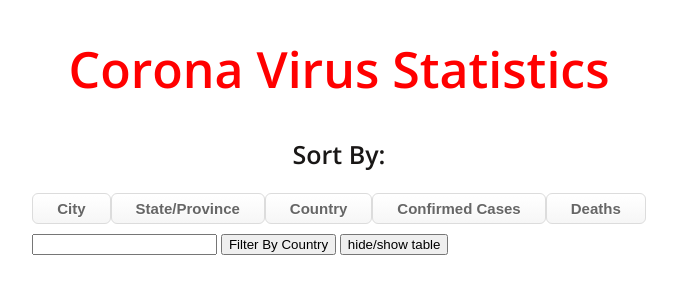
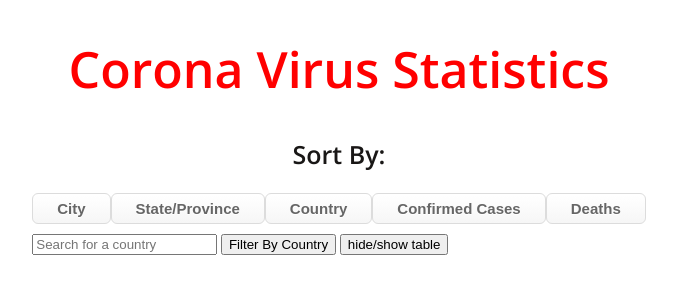
Before and after one commit to jmjoshua/random, a plain HTML site: page index.html in a window 1280 px wide. Shown: the whole page, without its empty margins (301-978 px from the left). Drawn offline with nearby package versions, Linux system fonts and the light colour scheme; no server answers.

Commit message:
Adding placeholder

```diff
--- a/index.html
+++ b/index.html
@@ -25,7 +25,7 @@
                 </div>
         </div>
     </header>
-    <input id="countryInput">
+    <input id="countryInput" placeholder="Search for a country">
     <button onclick="switchCountries()">Filter By Country</button>
     <button onclick="toggleTableVisible()">hide/show table</button>
     <table class = "statsTable">
```
